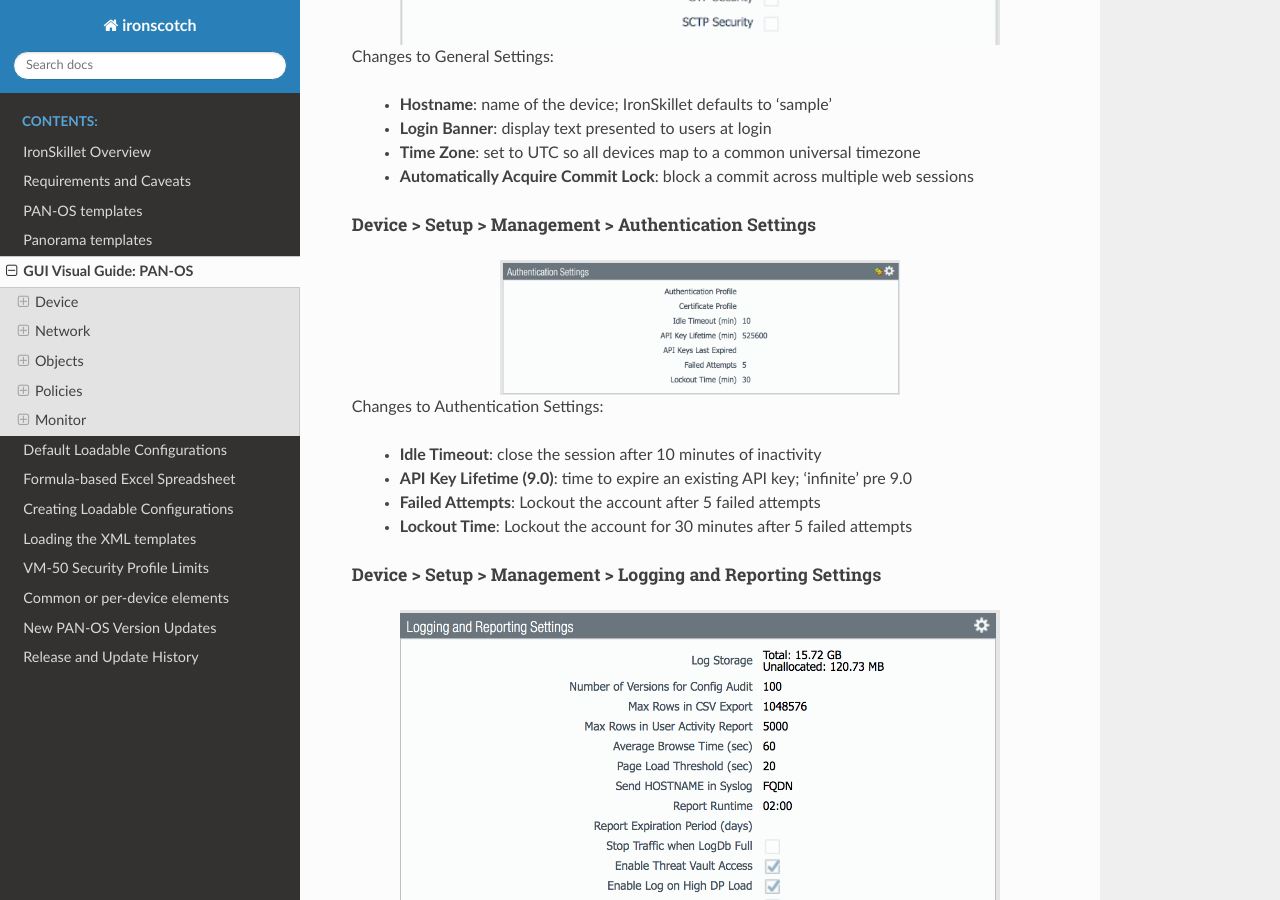
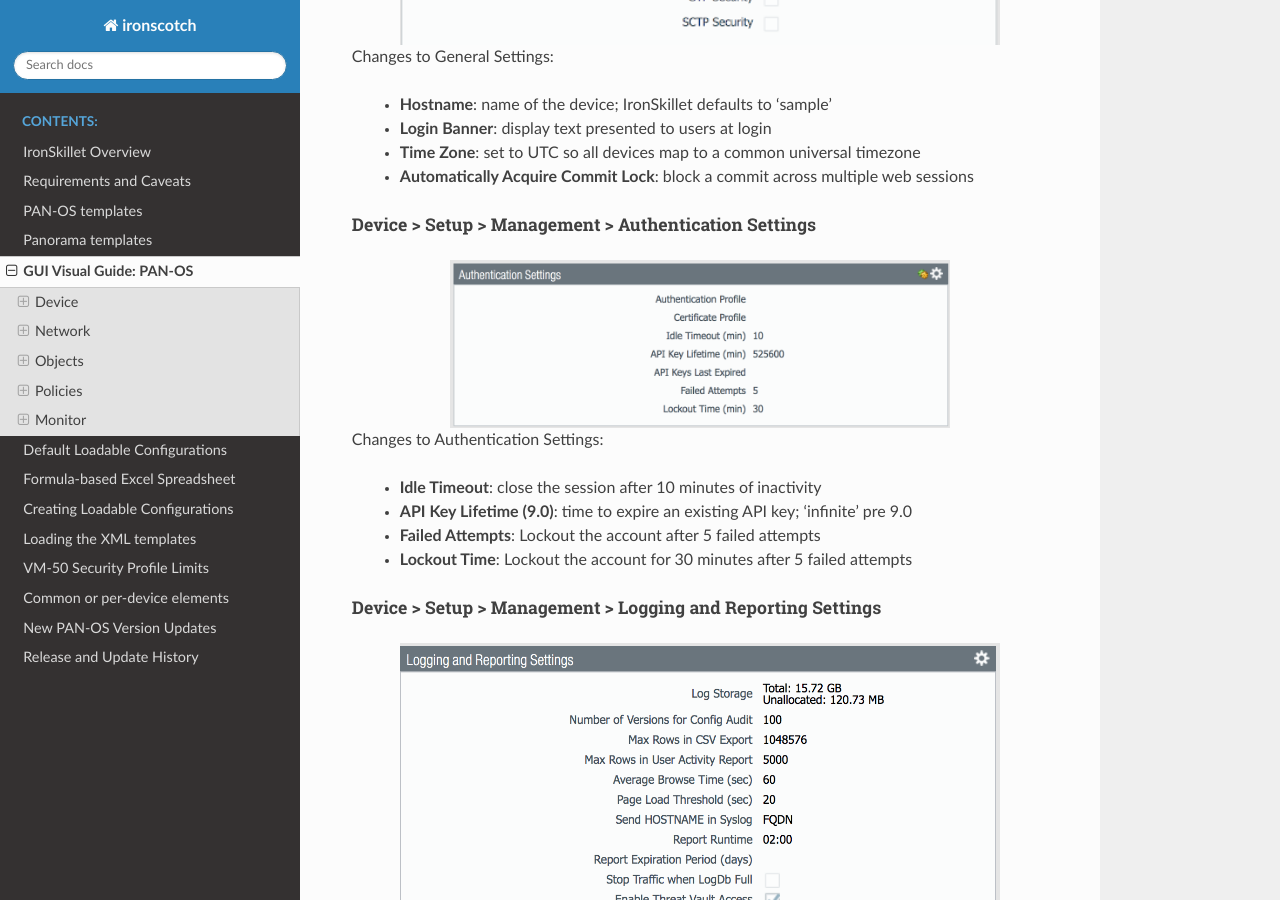
Before and after one commit to PaloAltoNetworks/iron-skillet, a Sphinx documentation site: the page built from docs/viz_guide_panos.rst, in a window 1280 px wide and 900 px high, scrolled down 1708 px. Built offline with Sphinx 7.4.7 and the Read the Docs theme 2.0.0, drawn with Linux system fonts in a browser that asks for light colours.

Commit message:
fix auth settings image size

```diff
--- a/docs/viz_guide_panos.rst
+++ b/docs/viz_guide_panos.rst
@@ -71,7 +71,7 @@ Device > Setup > Management > Authentication Settings
 +++++++++++++++++++++++++++++++++++++++++++++++++++++
 
 .. image:: images/vg_device_setup_auth.png
-   :width: 400
+   :width: 500
    :align: center
 
 Changes to Authentication Settings:
```
